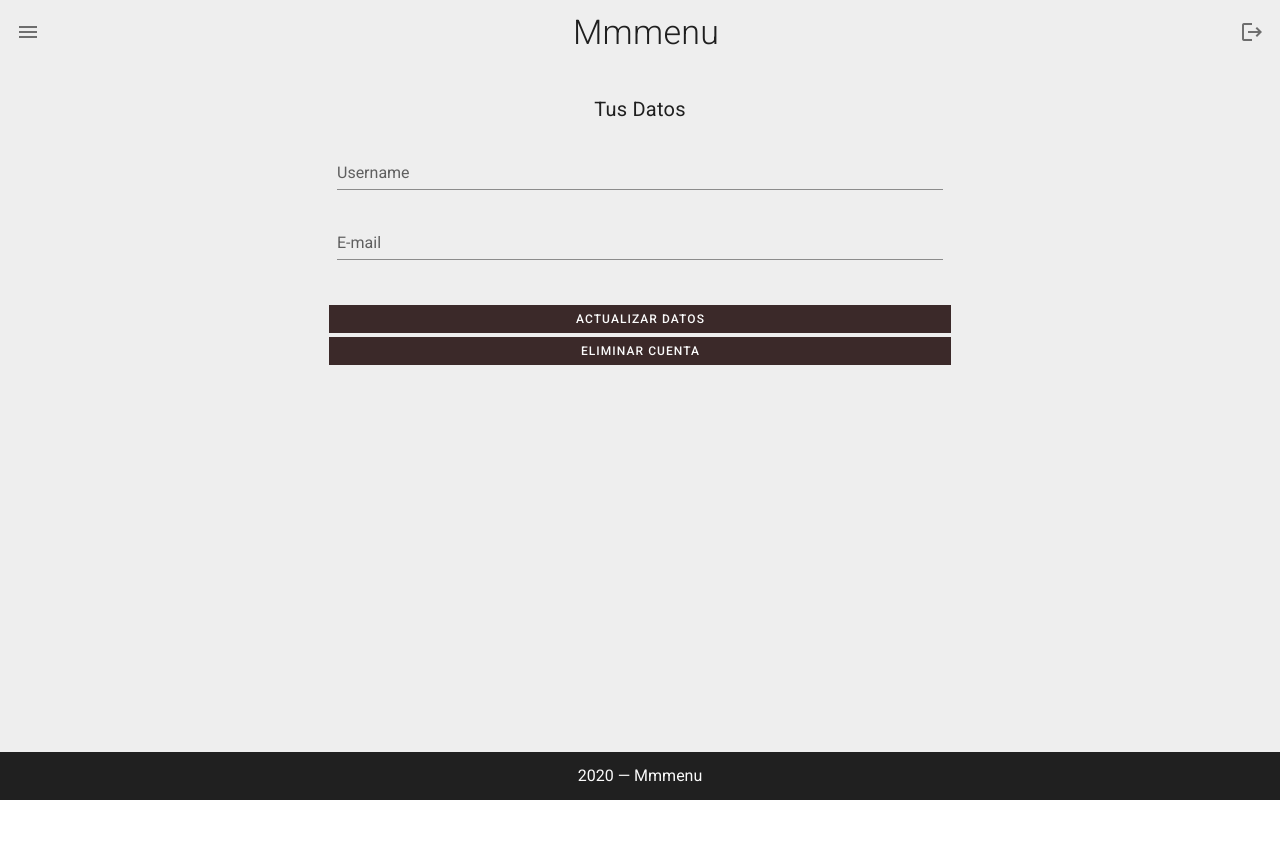
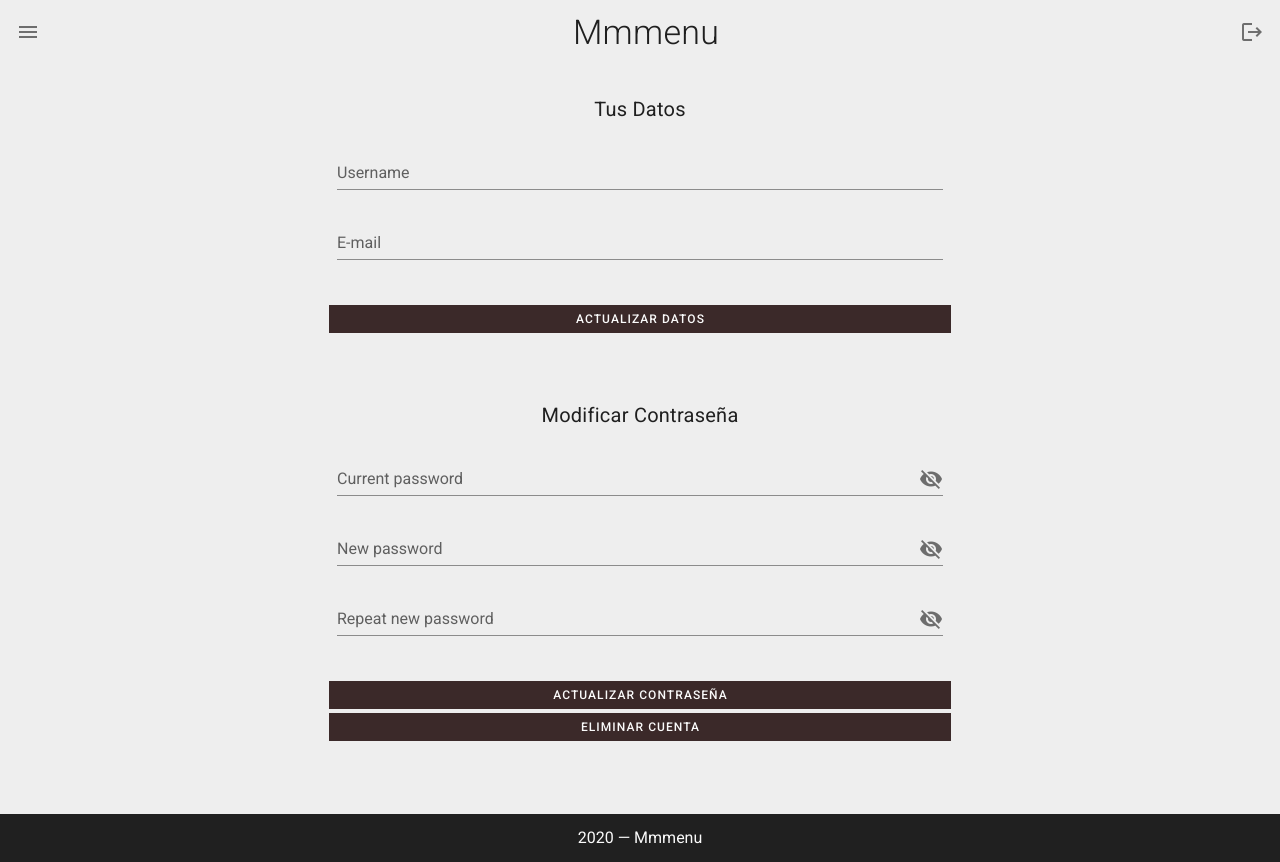
Before and after one commit to bentagai/mmmenu-frontend, a Vue app: page /account in a window 1280 px wide. Before the commit the page ends 800 px from the top, so only its background shows below. Built offline with nearby package versions, Linux system fonts and the light colour scheme; no server answers; sample sign-in values are in the browser's storage; what @ckeditor/ckeditor5-vue would draw is missing.

Commit message:
User can change password

```diff
--- a/src/services/Api.js
+++ b/src/services/Api.js
@@ -70,6 +70,14 @@ export default {
     })
     return response.data
   },
+  async updateUserPassword(newPassword) {
+    const response = await API.put('users/me/password', newPassword, {
+      headers: {
+        token: localStorage.getItem('token')
+      }
+    })
+    return response.data
+  },
   async deleteUserById() {
     const response = await API.delete('users/me', {
       headers: {
--- a/src/views/UserAccount.vue
+++ b/src/views/UserAccount.vue
@@ -15,7 +15,41 @@
           </v-btn>
         </div>
         <PopupTime :text="'Actualiando datos'" :dialog="dialog" />
-
+      </v-card-actions>
+    </v-card>
+    <v-card outlined tile width="100%" class="grey lighten-3 mt-10">
+      <v-card-title class="title font-weight-regular d-flex justify-center">Modificar Contraseña</v-card-title>
+      <v-card-text>
+        <v-form>
+          <v-text-field
+            label="Current password"
+            v-model="password"
+            :type="showPassword ? 'text' : 'password'"
+            :rules="passwordRule"
+            :append-icon="showPassword ? 'mdi-eye' : 'mdi-eye-off'"
+            @click:append="showPassword = !showPassword"></v-text-field>
+          <v-text-field
+            label="New password"
+            v-model="newPassword"
+            :type="showNewPassword ? 'text' : 'password'"
+            :rules="passwordRule"
+            :append-icon="showNewPassword ? 'mdi-eye' : 'mdi-eye-off'"
+            @click:append="showNewPassword = !showNewPassword"></v-text-field>
+          <v-text-field
+            label="Repeat new password"
+            v-model="copiedPassword"
+            :type="showCopiedPassword ? 'text' : 'password'"
+            :rules="passwordRule"
+            :append-icon="showCopiedPassword ? 'mdi-eye' : 'mdi-eye-off'"
+            @click:append="showCopiedPassword = !showCopiedPassword"></v-text-field>
+        </v-form>
+      </v-card-text>
+      <v-card-actions class="d-block">
+        <div d-block>
+          <v-btn depressed tile small color="#3B2929" block @click="updatePassword">
+            <span class="grey--text text--lighten-5">Actualizar Contraseña</span>
+          </v-btn>
+        </div>
         <div d-block class="mt-1">
           <v-btn depressed tile small color="#3B2929" block @click="userDeleted = true">
             <span class="grey--text text--lighten-5">Eliminar cuenta</span>
@@ -37,7 +71,11 @@ export default {
     return {
       userName: "",
       showPassword: false,
-      userPassword: "",
+      showNewPassword: false,
+      shoewCopiedPassword: false,
+      password: "",
+      newPassword: "",
+      copiedPassword:"",
       passwordRule: [
         v => !!v || "Password is required",
         v => v.length >= 6 || "Password must be more than 5 characters"
@@ -72,8 +110,26 @@ export default {
       Api.updateUser(updUser)
         .then(response => {
           this.dialog = true;
+          if (response.token) {
+            localStorage.setItem("token", response.token);
+          }
         })
         .catch(err => console.log(err));
+    },
+    updatePassword() {
+      if(this.newPassword === this.copiedPassword) {
+        const userPassword = {
+          current: this.password,
+          new: this.newPassword
+        }
+        Api.updateUserPassword(userPassword).then(response => {
+          alert('Contraseña modificada')
+        });
+      } else {
+        alert('contraseñas distintas')
+        this.newPassword = '';
+        this.copiedPassword = '';
+        }
     },
     deleteUserById() {
       Api.deleteUserById()
@@ -87,7 +143,7 @@ export default {
     },
     close() {
       this.userDeleted = false;
-    }
+    },
   },
   created() {
     Api.getUserById().then(user => {
```
